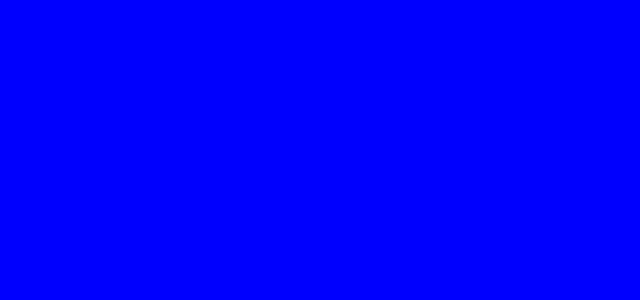
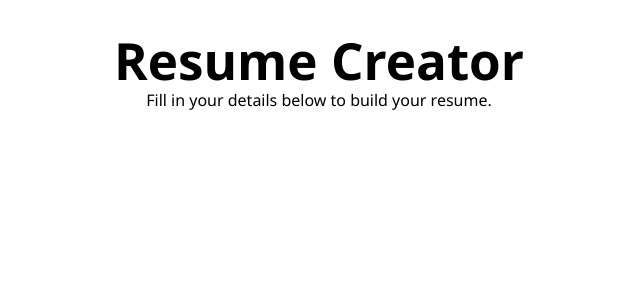
Before and after one commit to davynyakinyua/cv-application, a React (Vite) app: page / in a window 1280 px wide. Shown: the top 300 px of the page, without its empty margins (321-961 px from the left). Built offline with nearby package versions, Linux system fonts and the light colour scheme.

Commit message:
Remove vite default code and add header

```diff
--- a/src/App.css
+++ b/src/App.css
@@ -5,7 +5,7 @@
   text-align: center;
   width:100vw;
   height:100vh;
-  background-color:blue;
+  background-color:white;
 
 }
 
--- a/src/App.jsx
+++ b/src/App.jsx
@@ -1,8 +1,12 @@
 import { useState } from 'react'
 import './App.css'
+import './reset.css'
+import Head from './components/header/header.jsx'
 
 function App() {
-
+    return (
+      <Head />
+    );
 }
 
 export default App
--- /dev/null
+++ b/src/components/header/header.css
@@ -0,0 +1,15 @@
+* {
+    padding:0;
+    margin:0;
+    box-sizing: border-box;
+    font-size:16px;
+    font-family:'Segoe UI', Tahoma, Geneva, Verdana, sans-serif
+}
+
+h1 {
+    color:black;
+}
+
+p {
+    color:black;
+}
--- /dev/null
+++ b/src/components/header/header.jsx
@@ -0,0 +1,14 @@
+import React from 'react';
+import './header.css'
+
+function Head (){
+    return (
+        <>
+            <h1>Resume Creator</h1>
+            <p>Fill in your details below to build your resume.</p>
+        </>
+    );
+}
+
+
+export default Head
--- /dev/null
+++ b/src/reset.css
@@ -0,0 +1,7 @@
+* {
+    padding:0;
+    margin:0;
+    box-sizing: border-box;
+    font-size:16px;
+    font-family:'Segoe UI', Tahoma, Geneva, Verdana, sans-serif
+}
```
Also changed, not shown: src/components/footer/footer.jsx (added), src/components/main/education.jsx (added), src/components/main/experience.jsx (added), src/components/main/info.jsx (added), src/components/main/summary.jsx (added).
